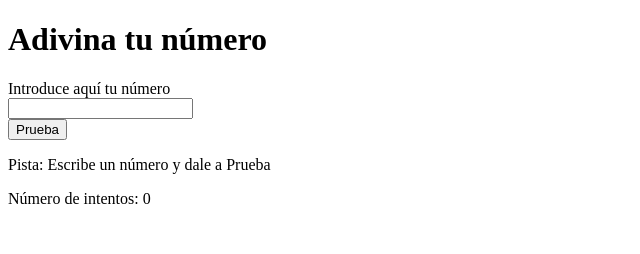
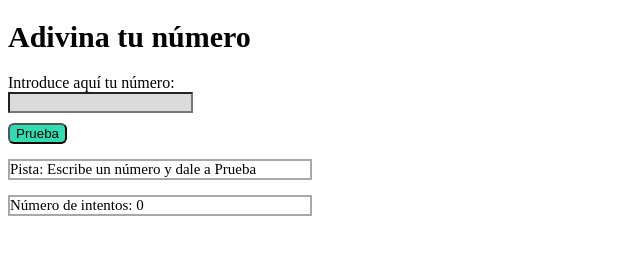
Before and after one commit to Adalab/modulo-2-evaluacion-intermedia-janadim, a plain HTML site: page index.html in a window 1280 px wide. Shown: the whole page, without its empty margins (0-640 px from the left). Drawn offline with Linux system fonts and the light colour scheme.

Commit message:
add styles

```diff
--- a/index.html
+++ b/index.html
@@ -10,8 +10,8 @@
 <body>
     <h1 class="title">Adivina tu número</h1>
     <form>
-        <label for="form js-form">Introduce aquí tu número</label><br>
-        <input type="text" id="form js-form" name="form" value=""><br>
+        <label for="form js-form">Introduce aquí tu número:</label><br>
+        <input type="text" class='field' id="form js-form" name="form" value=""><br>
     </form>
     <button class="button js-button" type="button">Prueba</button>
     <div class="container js-container">
--- a/main.css
+++ b/main.css
@@ -0,0 +1,21 @@
+.title {
+  font-size: 30px;
+}
+.hint {
+  font-size: 15px;
+  border: 2px solid rgb(168, 168, 168);
+  width: 300px;
+}
+.counter {
+  font-size: 15px;
+  border: 2px solid rgb(168, 168, 168);
+  width: 300px;
+}
+.field {
+  background-color: rgb(219, 219, 219);
+}
+.button {
+  background-color: rgb(48, 221, 178);
+  border-radius: 6px;
+  margin-top: 10px;
+}
```
